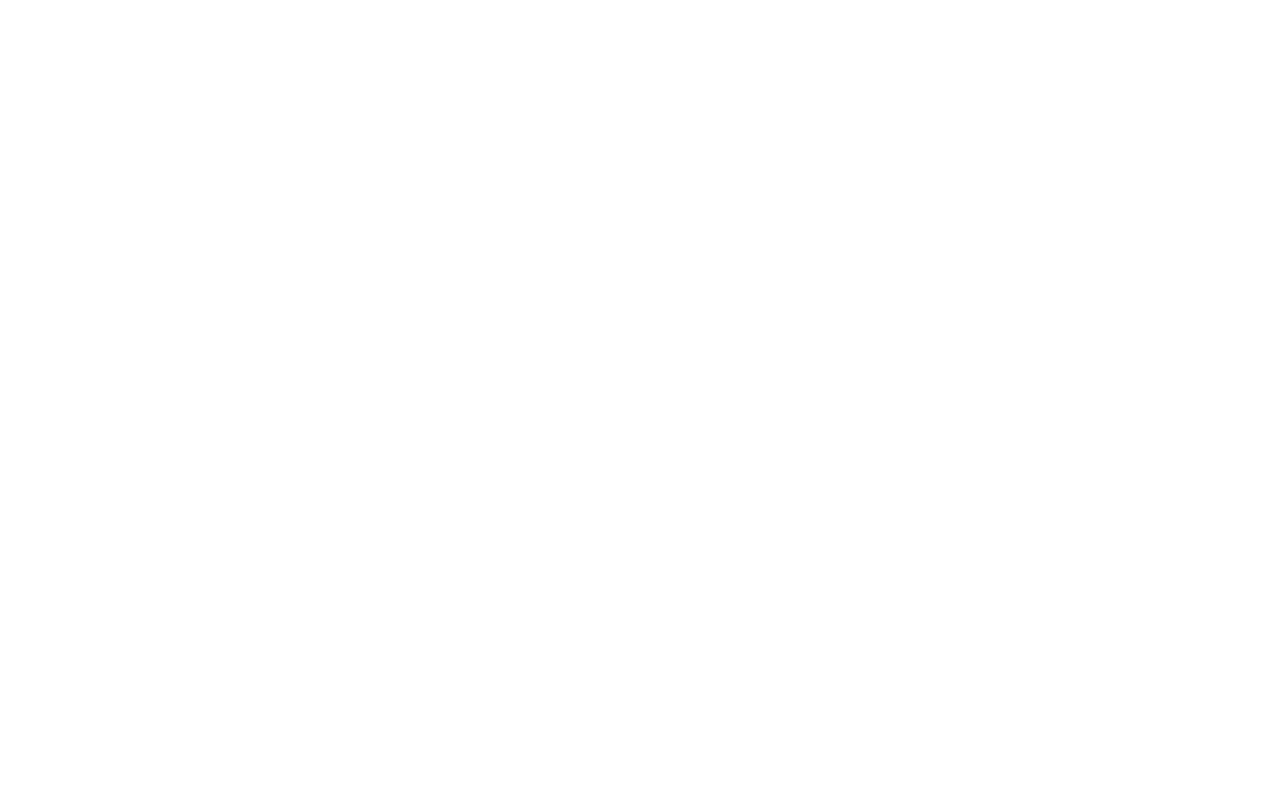
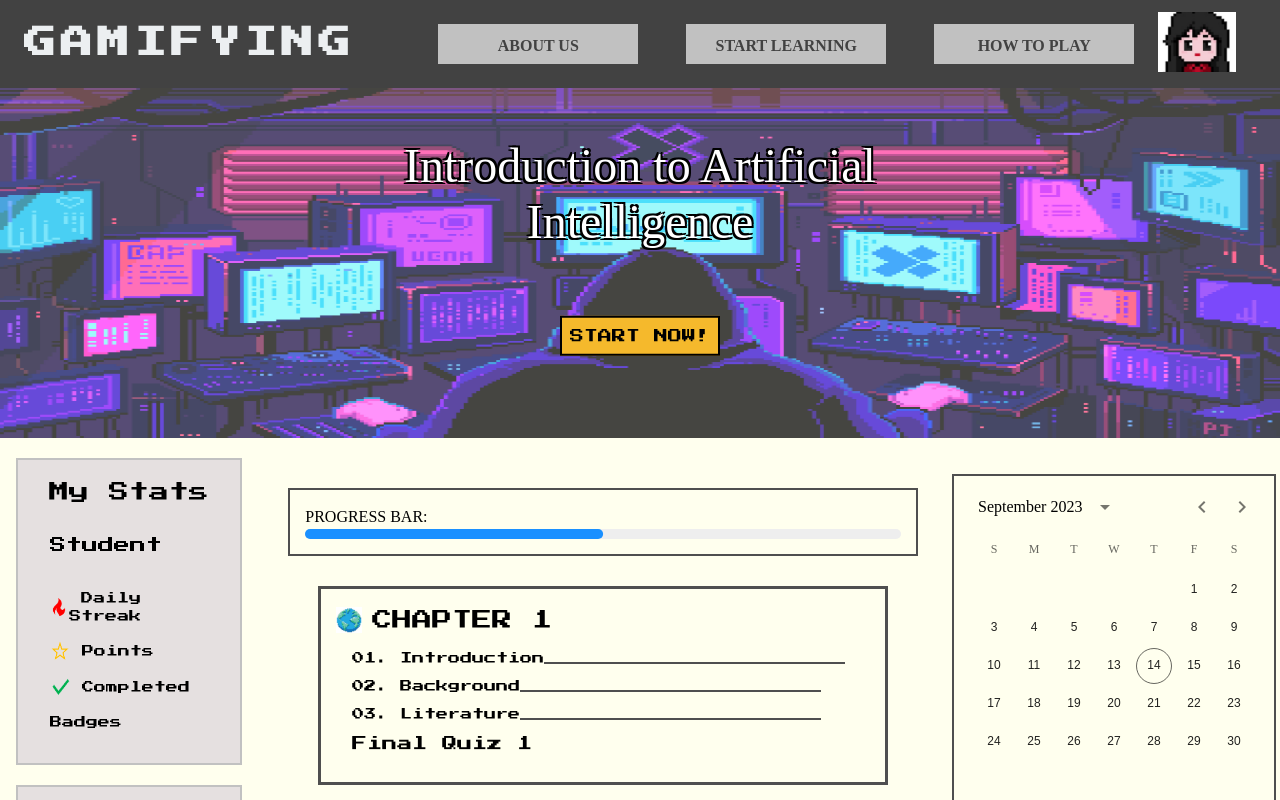
Before and after one commit to alinestamb/Gamification, a React (Create React App) app in the folder gamification/: page / in a window 1280 px wide. Before the commit this address had no page. Shown: the top 800 px of the page. Built offline with nearby package versions, Linux system fonts and the light colour scheme.

Commit message:
subtle changes

```diff
--- a/gamification/src/App.js
+++ b/gamification/src/App.js
@@ -2,10 +2,11 @@
 import './App.css';
 // import Navbar from './components/navbar.js';
 import { BrowserRouter as Router, Route, Routes } from 'react-router-dom';
-import Startlearning from './mainpages/startlearning';
-import Howtoplay from './mainpages/howtoplay';
-import Aboutus from './mainpages/aboutus';
+import Startlearning from './mainpages/StartLearning';
+import Howtoplay from './mainpages/HowToPlay';
+import AboutUs from './mainpages/AboutUs';
 import Profile from './mainpages/profile';
+import Chapters from "./mainextpages/chapters";
 
 
 function App() {
@@ -13,10 +14,12 @@
     <Router>
         {/* <Navbar /> */}
         <Routes>
-          <Route path="/aboutus" element={<Aboutus />} />
+          <Route path="/aboutus" element={<AboutUs />} />
           <Route path="/howtoplay" element={<Howtoplay />} />
-          <Route path="/startlearning" element={<Startlearning />} />
+          <Route path="/" element={<Startlearning />} />
           <Route path="/profile" element={<Profile />} />
+          <Route path = "/chapters" element={<Chapters />} />
+
         </Routes>
     </Router>
   );
--- a/gamification/src/components/navbar.js
+++ b/gamification/src/components/navbar.js
@@ -2,9 +2,9 @@
 import { AppBar, Toolbar, Typography, Button, Box } from '@mui/material';
 import { grey, blueGrey } from '@mui/material/colors';
 import { Link, Outlet } from 'react-router-dom';
-import Howtoplay from '../mainpages/howtoplay';
-import Startlearning from '../mainpages/startlearning';
-import Aboutus from '../mainpages/aboutus';
+import Howtoplay from '../mainpages/HowToPlay';
+import Startlearning from '../mainpages/StartLearning';
+import Aboutus from '../mainpages/AboutUs';
 import avatar from '../assets/avatar.png';
 // import Profile from './mainextpages/content';
 const pages = [
--- a/gamification/src/helpers/middlebar.js
+++ b/gamification/src/helpers/middlebar.js
@@ -33,7 +33,7 @@
               {sections.map((section, index) => (
                 <React.Fragment key={index}>
                   <ListItem sx={{ display: 'flex', alignItems: 'center', fontSize: '12px', fontFamily:"Gamer"}}>
-                    {section} &nbsp;
+                  <a href="http://localhost:3000/chapters" style={{ color: 'black', textDecoration: 'none' }}> {section}</a>
                     <Divider flexItem sx={{ width: '60%', textAlign: "left", borderBottom: '2px solid #4f4f4f',}} />
                   </ListItem>
                 </React.Fragment>
--- a/gamification/src/mainextpages/chapters.js
+++ b/gamification/src/mainextpages/chapters.js
@@ -22,7 +22,7 @@
         },
       ],
       finalQuiz: "Final Quiz 1",
-      image: ch1img, // Define ch1img elsewhere
+     // image: ch1img, // Define ch1img elsewhere
     },
     {
       title: "CHAPTER 2",
@@ -41,7 +41,7 @@
         },
       ],
       finalQuiz: "Final Quiz 2",
-      image: ch2Img, // Define ch2Img elsewhere
+    //  image: ch2Img, // Define ch2Img elsewhere
     },
   ];
 
--- a/gamification/src/mainpages/AboutUs.js
+++ b/gamification/src/mainpages/AboutUs.js
@@ -5,7 +5,7 @@
 import img from '../assets/aboutus.jpg';
 
 
-const Aboutus = () => {
+const AboutUs = () => {
     return(
         <Box sx={{ flexGrow: 1, backgroundColor:"#ffe", minHeight: "100vh" }}>
         <Navbar/>
@@ -31,4 +31,4 @@
     );
 };
 
-export default Aboutus
+export default AboutUs
--- a/gamification/src/mainpages/HowToPlay.js
+++ b/gamification/src/mainpages/HowToPlay.js
@@ -5,7 +5,7 @@
 import '../fonts/fonts.css';
 import img from '../assets/howtoplay.png';
 
-const Howtoplay = () => {
+const HowToPlay = () => {
     return (
     <Box sx={{ flexGrow: 1, backgroundColor:"#ffe", minHeight: "100vh" }}>
     <Navbar/>
@@ -112,4 +112,4 @@
     );
   };
 
-  export default Howtoplay;
+  export default HowToPlay;
--- a/gamification/src/mainpages/StartLearning.js
+++ b/gamification/src/mainpages/StartLearning.js
@@ -9,7 +9,7 @@
 
 
 
-const Startlearning = () => {
+const StartLearning = () => {
     return (
       <Box sx={{ flexGrow: 1, backgroundColor:"#ffe" }}>
         <Navbar/>
@@ -71,4 +71,4 @@
     );
 };
 
-export default Startlearning;
+export default StartLearning;
```
